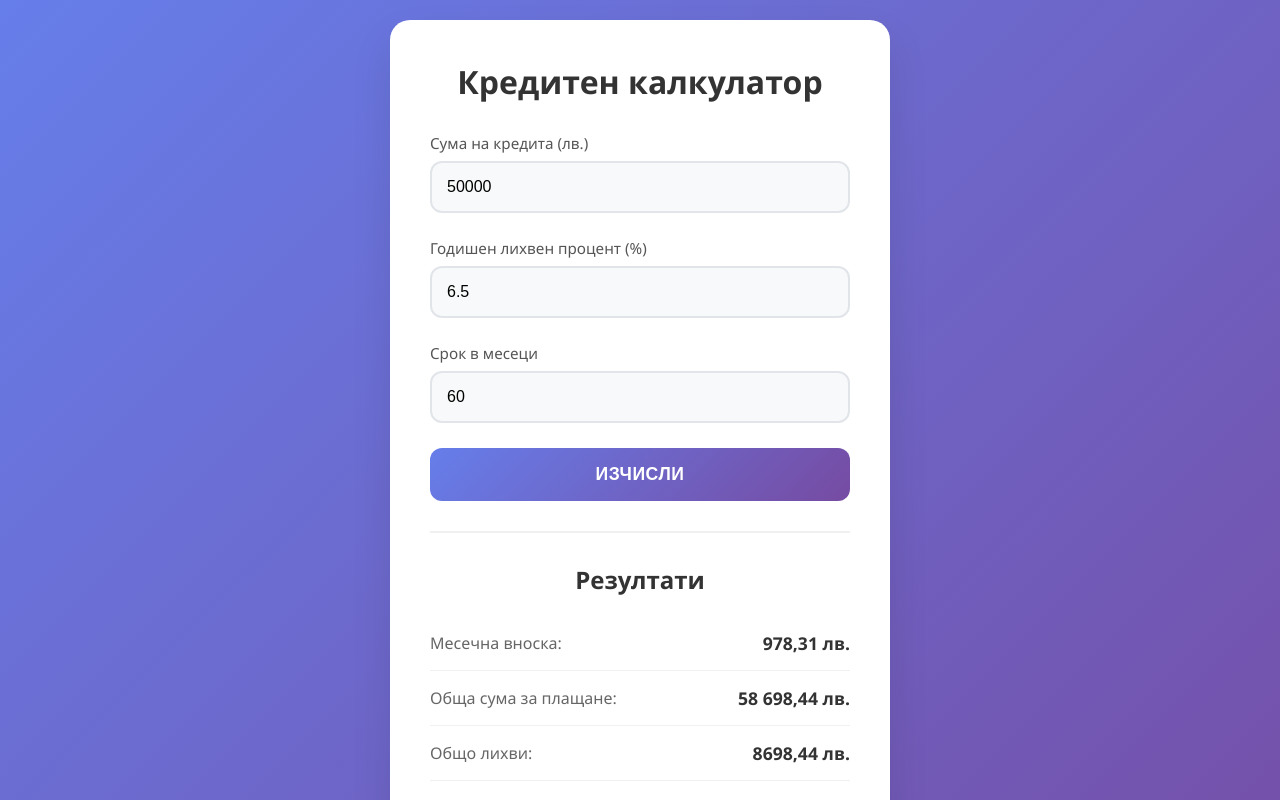
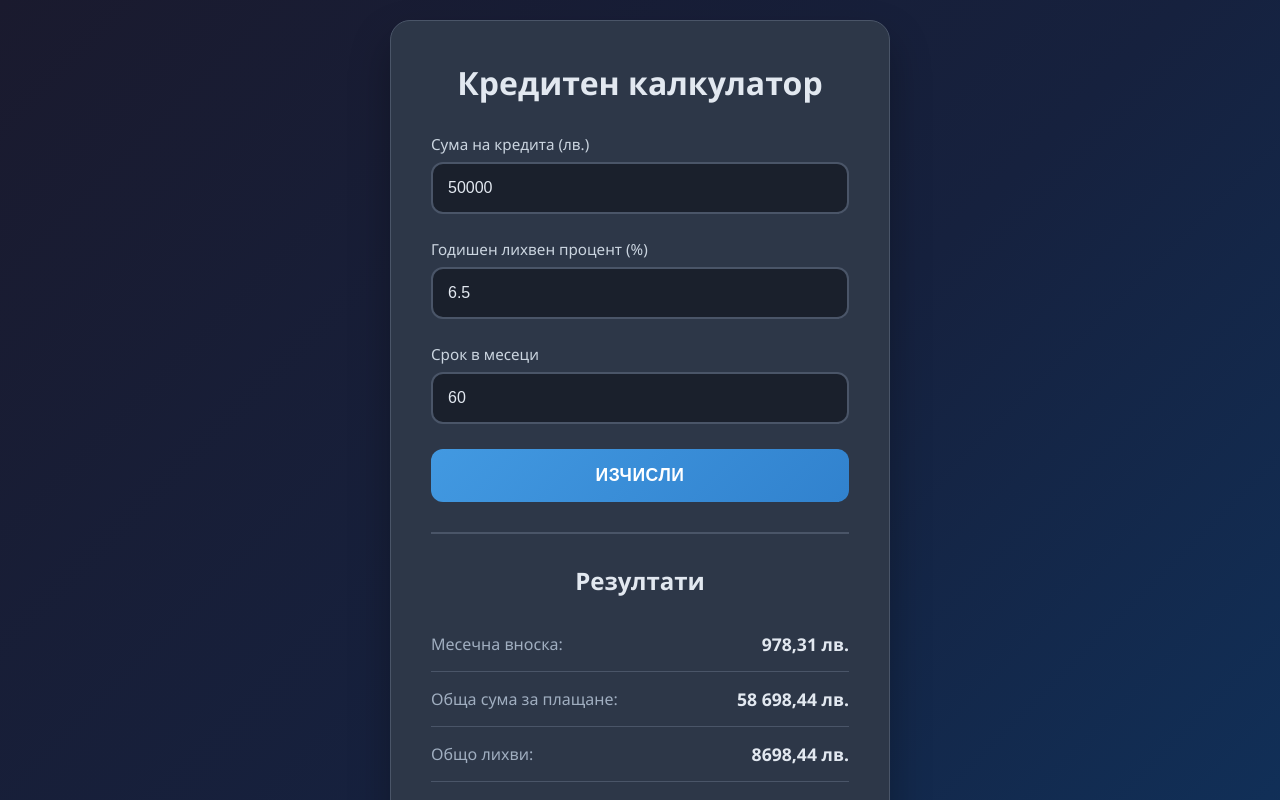
Before and after one commit to gegata8797-lang/VibeCoding-09.2025-, a website: page index.html in a window 1280 px wide. Both pictures are taken after a click on the button "ИЗЧИСЛИ". Shown: the top 800 px of the page. Drawn offline with Linux system fonts and the light colour scheme.

Commit message:
Тъмен дизайн и изчисление само при бутон

```diff
--- a/script.js
+++ b/script.js
@@ -15,16 +15,6 @@ class CreditCalculator {
         this.form.addEventListener('submit', (e) => {
             e.preventDefault();
             this.calculateCredit();
-        });
-
-        // Добавяме real-time изчисления при промяна на стойностите
-        const inputs = this.form.querySelectorAll('input');
-        inputs.forEach(input => {
-            input.addEventListener('input', () => {
-                if (this.isFormValid()) {
-                    this.calculateCredit();
-                }
-            });
         });
     }
 
--- a/style.css
+++ b/style.css
@@ -6,7 +6,7 @@
 
 body {
     font-family: 'Segoe UI', Tahoma, Geneva, Verdana, sans-serif;
-    background: linear-gradient(135deg, #667eea 0%, #764ba2 100%);
+    background: linear-gradient(135deg, #1a1a2e 0%, #16213e 50%, #0f3460 100%);
     min-height: 100vh;
     display: flex;
     align-items: center;
@@ -20,16 +20,17 @@ body {
 }
 
 .calculator-card {
-    background: white;
+    background: #2d3748;
     border-radius: 20px;
     padding: 40px;
-    box-shadow: 0 20px 40px rgba(0, 0, 0, 0.1);
+    box-shadow: 0 20px 40px rgba(0, 0, 0, 0.3);
     backdrop-filter: blur(10px);
+    border: 1px solid #4a5568;
 }
 
 h1 {
     text-align: center;
-    color: #333;
+    color: #e2e8f0;
     margin-bottom: 30px;
     font-size: 2rem;
     font-weight: 600;
@@ -46,7 +47,7 @@ h1 {
 label {
     display: block;
     margin-bottom: 8px;
-    color: #555;
+    color: #cbd5e0;
     font-weight: 500;
     font-size: 0.95rem;
 }
@@ -54,28 +55,29 @@ label {
 input {
     width: 100%;
     padding: 15px;
-    border: 2px solid #e1e5e9;
+    border: 2px solid #4a5568;
     border-radius: 12px;
     font-size: 1rem;
     transition: all 0.3s ease;
-    background: #f8f9fa;
+    background: #1a202c;
+    color: #e2e8f0;
 }
 
 input:focus {
     outline: none;
-    border-color: #667eea;
-    background: white;
-    box-shadow: 0 0 0 3px rgba(102, 126, 234, 0.1);
+    border-color: #4299e1;
+    background: #2d3748;
+    box-shadow: 0 0 0 3px rgba(66, 153, 225, 0.2);
 }
 
 input:hover {
-    border-color: #c1c7d0;
+    border-color: #718096;
 }
 
 .calculate-btn {
     width: 100%;
     padding: 16px;
-    background: linear-gradient(135deg, #667eea 0%, #764ba2 100%);
+    background: linear-gradient(135deg, #4299e1 0%, #3182ce 100%);
     color: white;
     border: none;
     border-radius: 12px;
@@ -89,7 +91,7 @@ input:hover {
 
 .calculate-btn:hover {
     transform: translateY(-2px);
-    box-shadow: 0 10px 25px rgba(102, 126, 234, 0.3);
+    box-shadow: 0 10px 25px rgba(66, 153, 225, 0.4);
 }
 
 .calculate-btn:active {
@@ -97,7 +99,7 @@ input:hover {
 }
 
 .results {
-    border-top: 2px solid #f0f0f0;
+    border-top: 2px solid #4a5568;
     padding-top: 30px;
     animation: fadeIn 0.5s ease-in;
 }
@@ -107,7 +109,7 @@ input:hover {
 }
 
 .results h2 {
-    color: #333;
+    color: #e2e8f0;
     margin-bottom: 20px;
     font-size: 1.5rem;
     text-align: center;
@@ -118,7 +120,7 @@ input:hover {
     justify-content: space-between;
     align-items: center;
     padding: 15px 0;
-    border-bottom: 1px solid #f0f0f0;
+    border-bottom: 1px solid #4a5568;
 }
 
 .result-item:last-child {
@@ -126,12 +128,12 @@ input:hover {
 }
 
 .label {
-    color: #666;
+    color: #a0aec0;
     font-weight: 500;
 }
 
 .value {
-    color: #333;
+    color: #e2e8f0;
     font-weight: 700;
     font-size: 1.1rem;
 }
@@ -139,12 +141,13 @@ input:hover {
 .payment-breakdown {
     margin-top: 30px;
     padding: 20px;
-    background: #f8f9fa;
+    background: #1a202c;
     border-radius: 12px;
+    border: 1px solid #4a5568;
 }
 
 .payment-breakdown h3 {
-    color: #333;
+    color: #e2e8f0;
     margin-bottom: 20px;
     text-align: center;
     font-size: 1.2rem;
@@ -178,7 +181,7 @@ input:hover {
 }
 
 .chart-label {
-    color: #666;
+    color: #a0aec0;
     font-weight: 500;
     font-size: 0.9rem;
 }
```
